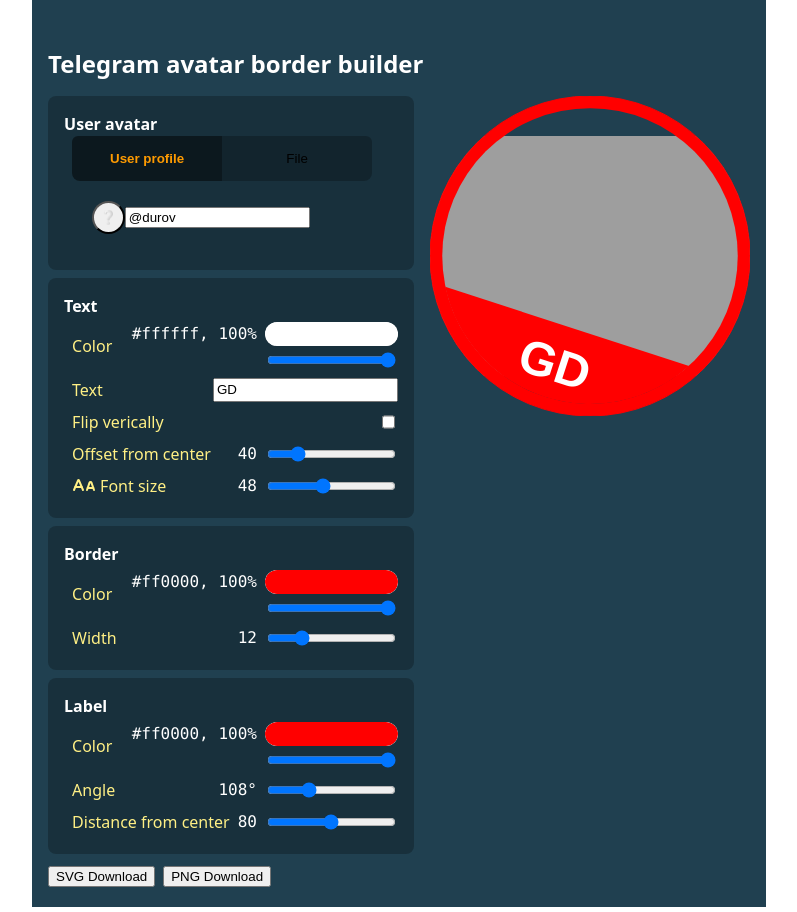
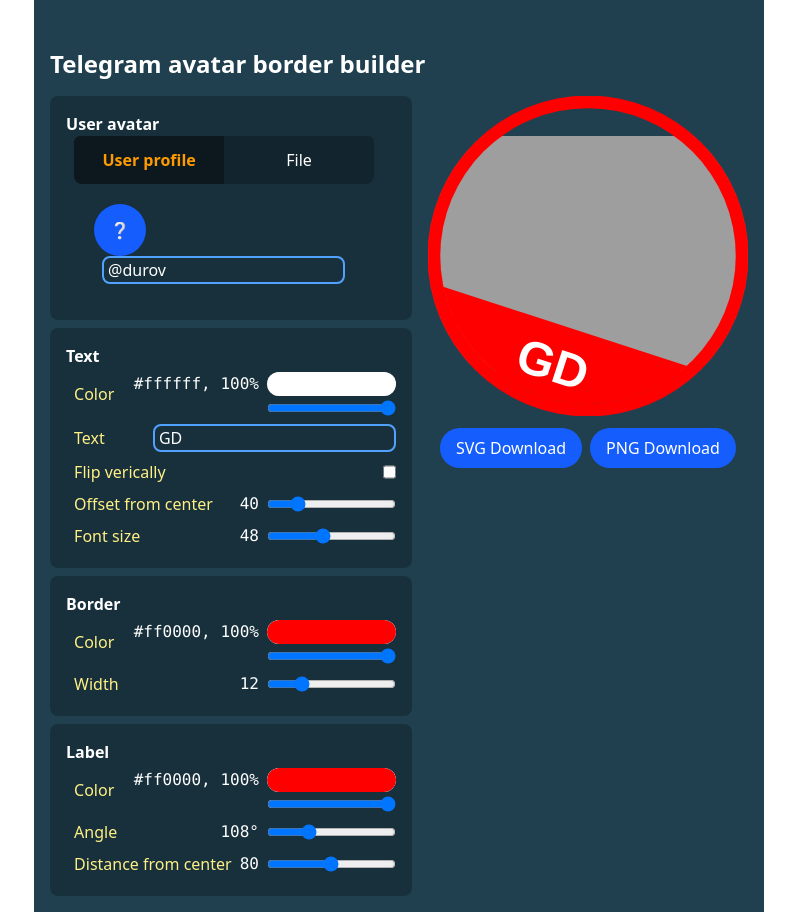
Before and after one commit to Rubyroidas/tgavatar, a React (Vite) app: page / in a window 1280 px wide. Shown: the whole page, without its empty margins (241-1038 px from the left). Built offline with nearby package versions, Linux system fonts and the light colour scheme.

Commit message:
more styling; fixed tailwind not being applied to className directly

```diff
--- a/package.json
+++ b/package.json
@@ -10,6 +10,7 @@
     "preview": "vite preview"
   },
   "dependencies": {
+    "clsx": "^2.1.1",
     "lucide-react": "^0.553.0",
     "radix-ui": "^1.4.3",
     "react": "^19.1.1",
--- a/src/App.module.css
+++ b/src/App.module.css
@@ -15,7 +15,6 @@
 .fieldComment {
     @apply bg-gray-700 border-l-gray-200 border-l-6 text-gray-400 px-2;
 }
-
 
 .fileDropArea {
     box-sizing: border-box;
@@ -44,6 +43,10 @@
     }
 }
 
+.avatarContainer {
+    @apply flex flex-col gap-2 items-center;
+}
+
 .downloads {
     @apply flex flex-row gap-2 py-1;
 }
--- a/src/App.tsx
+++ b/src/App.tsx
@@ -1,4 +1,5 @@
 import { useEffect, useState } from 'react';
+// import { ALargeSmall } from 'lucide-react';
 import { Avatar, R } from './Avatar';
 import styles from './App.module.css';
 import { useDropZone } from './hooks/useDropZone';
@@ -12,9 +13,9 @@
 import { Field } from './components/Field';
 import { PageHeader } from './components/PageHeader';
 import { FieldValuePreview } from './components/FieldValuePreview';
-import { ALargeSmall } from 'lucide-react';
 import { TabsContent, TabsList, TabsRoot, TabsTrigger } from './components/Tabs';
 import { UserNameHelp } from './components/UserNameHelp';
+import { Button } from './components/Button';
 
 const MIN_ANGLE = 0;
 const MAX_ANGLE = 360;
@@ -110,6 +111,7 @@
                             <TabsContent value="1">
                                 <UserNameHelp/>
                                 <input
+                                    type="text"
                                     value={userProfileLink}
                                     title="Paste Telegram profile link or username"
                                     onChange={(e) => setUserProfileLink(e.target.value)}
@@ -138,6 +140,7 @@
                         </Field>
                         <Field label="Text">
                             <input
+                                type="text"
                                 value={text}
                                 onChange={(e) => setText(e.target.value)}
                             />
@@ -163,7 +166,8 @@
                             />
                         </Field>
                         <Field label={<>
-                            <ALargeSmall /> Font size
+                            {/*<ALargeSmall/>*/}
+                            Font size
                         </>}>
                             <FieldValuePreview>
                                 {fontSize}
@@ -241,15 +245,8 @@
                             />
                         </Field>
                     </FieldGroup>
-                    <div className={styles.downloads}>
-                        <button onClick={() => handleDownloadAsSVG('avatar', username)}>
-                            SVG Download
-                        </button>
-                        <button onClick={() => handleDownloadAsPNG('avatar', username)}>
-                            PNG Download
-                        </button>
                 </div>
-                </div>
+                <div className={styles.avatarContainer}>
                     {userAvatarUrl && (
                         <Avatar
                             url={userAvatarUrl}
@@ -265,6 +262,15 @@
                             flipTextY={flipTextY}
                         />
                     )}
+                    <div className={styles.downloads}>
+                        <Button onClick={() => handleDownloadAsSVG('avatar', username)}>
+                            SVG Download
+                        </Button>
+                        <Button onClick={() => handleDownloadAsPNG('avatar', username)}>
+                            PNG Download
+                        </Button>
+                    </div>
+                </div>
             </div>
         </div>
     );
--- /dev/null
+++ b/src/components/Button.tsx
@@ -0,0 +1,11 @@
+import type { ComponentProps } from 'react';
+import clsx from 'clsx';
+
+export const Button = ({children, className, ...props}: ComponentProps<'button'>) => (
+    <button
+        {...props}
+        className={clsx('px-4 py-2 bg-blue-600 text-white rounded-full hover:bg-blue-700 focus:outline-none focus:ring-2 focus:ring-blue-500 focus:ring-offset-2', className)}
+    >
+        {children}
+    </button>
+);
--- a/src/components/Tabs.module.css
+++ b/src/components/Tabs.module.css
@@ -1,6 +1,5 @@
 @reference "tailwindcss";
 
-@layer components {
 .tabsRoot {
     @apply flex w-[300px] flex-col;
 }
@@ -37,4 +36,3 @@
 .tabsContent {
     @apply grow rounded-b-md p-5 outline-none;
 }
-}
--- a/src/components/UserNameHelp.module.css
+++ b/src/components/UserNameHelp.module.css
@@ -11,9 +11,9 @@
     position-area: bottom center;
     outline: none;
     inset: auto;
-    margin: 0;
-    @apply p-4;
+    @apply p-4 m-0;
     width: max-content;
+    box-shadow: 0 0 2em #fff;
 
     &:popover-open {
         display: block;
--- a/src/components/UserNameHelp.tsx
+++ b/src/components/UserNameHelp.tsx
@@ -1,8 +1,9 @@
+import { Button } from './Button';
 import styles from './UserNameHelp.module.css';
 
 export const UserNameHelp = () => (
     <>
-        <button className={styles.usernameHelpButton} popoverTarget="usernameHelp">❔</button>
+        <Button className={styles.usernameHelpButton} popoverTarget="usernameHelp">❔</Button>
         <div className={styles.usernamePopover} id="usernameHelp" popover="hint">
             User profile should be either:
             <ul>
--- a/src/index.css
+++ b/src/index.css
@@ -1,3 +1,5 @@
+@import "tailwindcss";
+
 :root {
     font-family: system-ui, Avenir, Helvetica, Arial, sans-serif;
     line-height: 1.5;
@@ -32,3 +34,7 @@
         background-color: #ffffff;
     }
 }
+
+input[type=text] {
+    @apply border-blue-400 border-2 rounded-lg ml-2 px-1;
+}
```
Also changed, not shown: 1 other file (tests, documents, lock files or other folders). Lines whose indentation alone changed are shown as unchanged.
